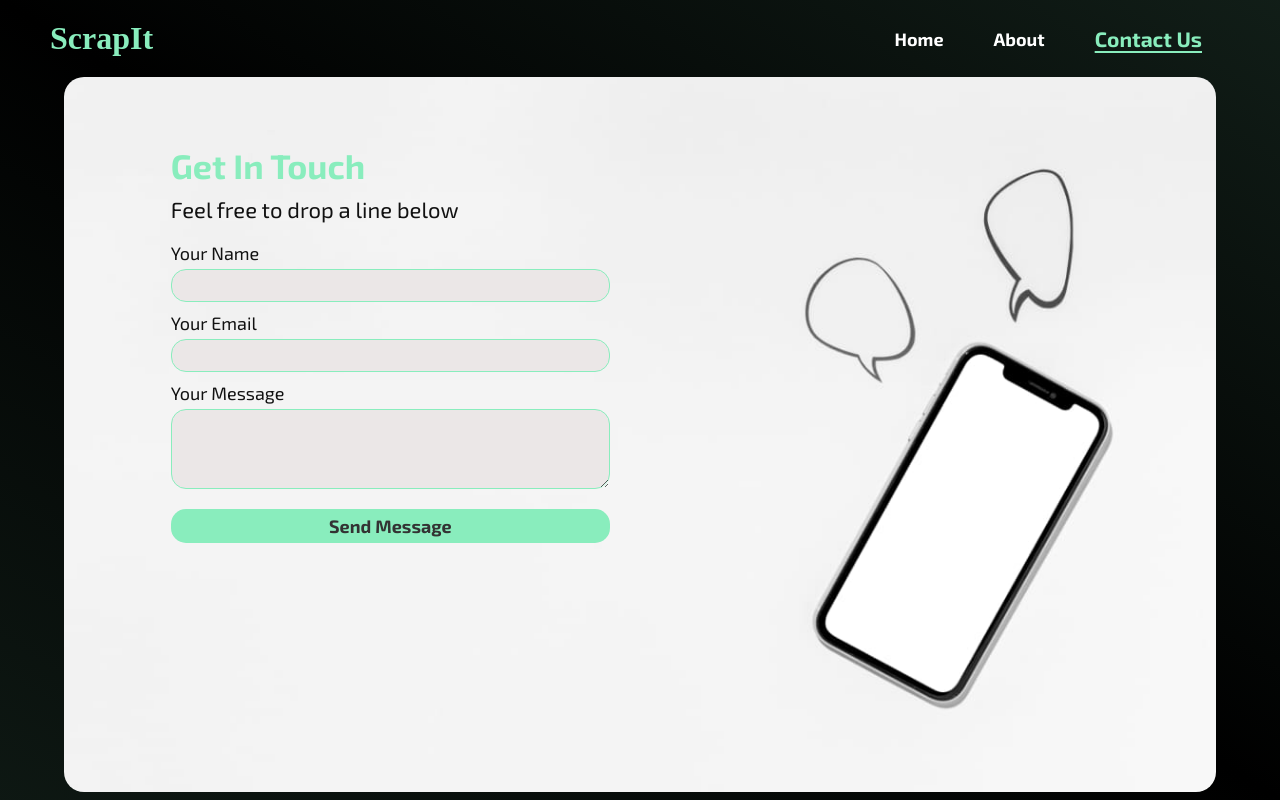
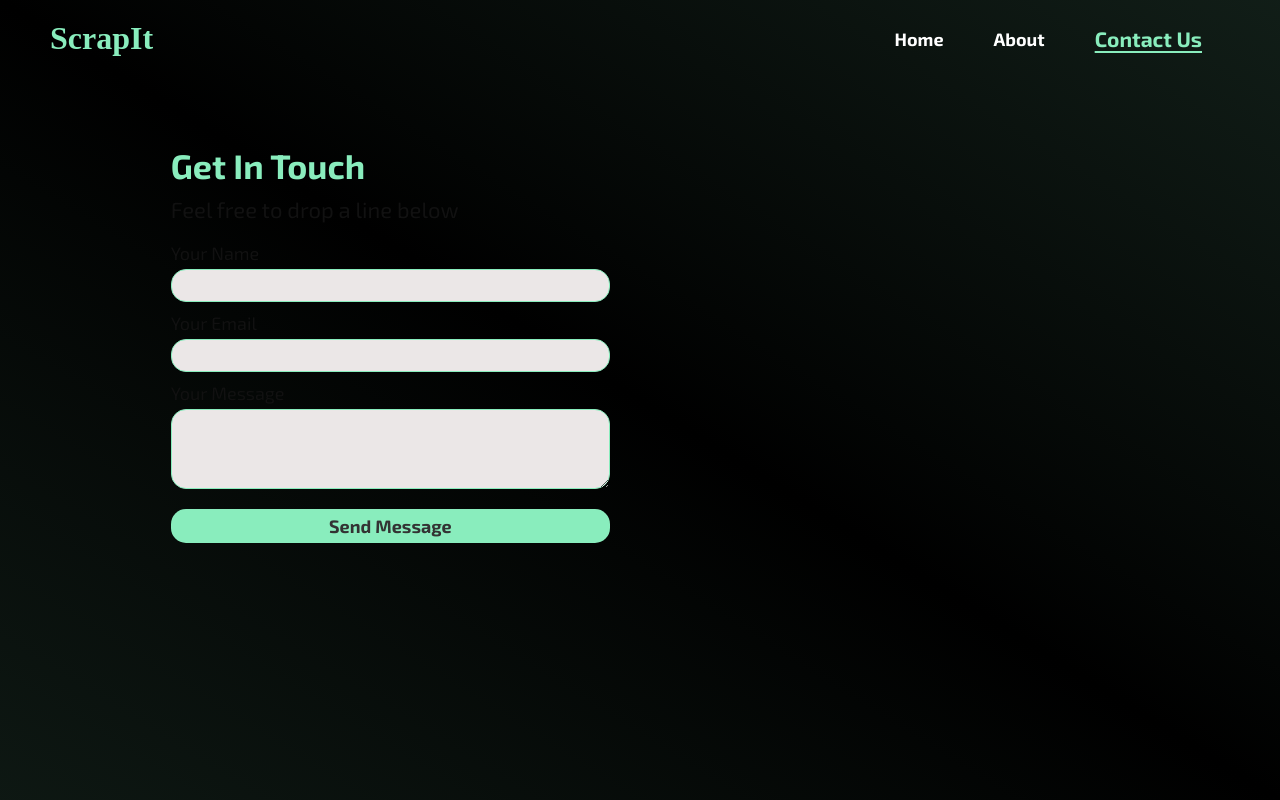
Before and after one commit to niyaskn01/scrapit, a React (Create React App) app in the folder frontend/: page /contact in a window 1280 px wide. Built offline with nearby package versions, Linux system fonts and the light colour scheme; a web font is replaced by a local one.

Commit message:
background img in mobile screen removed

```diff
--- a/frontend/src/css/contact.css
+++ b/frontend/src/css/contact.css
@@ -8,8 +8,8 @@
 .formContainer{
   width: 90%;
   height: 100%;
-  background: url('../scrap/images/bg.jpeg') no-repeat center center;
-  background-size: cover;
+  /* background: url('../scrap/images/bg.jpeg') no-repeat center center;
+  background-size: cover; */
   border-radius: 20px;
   padding-inline: 6%;
   padding-top: 3%;
@@ -105,9 +105,6 @@
   }
 }
 @media(max-width:576px){
-  .contactContainer{
-
-  }
   .formContainer{
     width: 100%;
     background: none;
```
